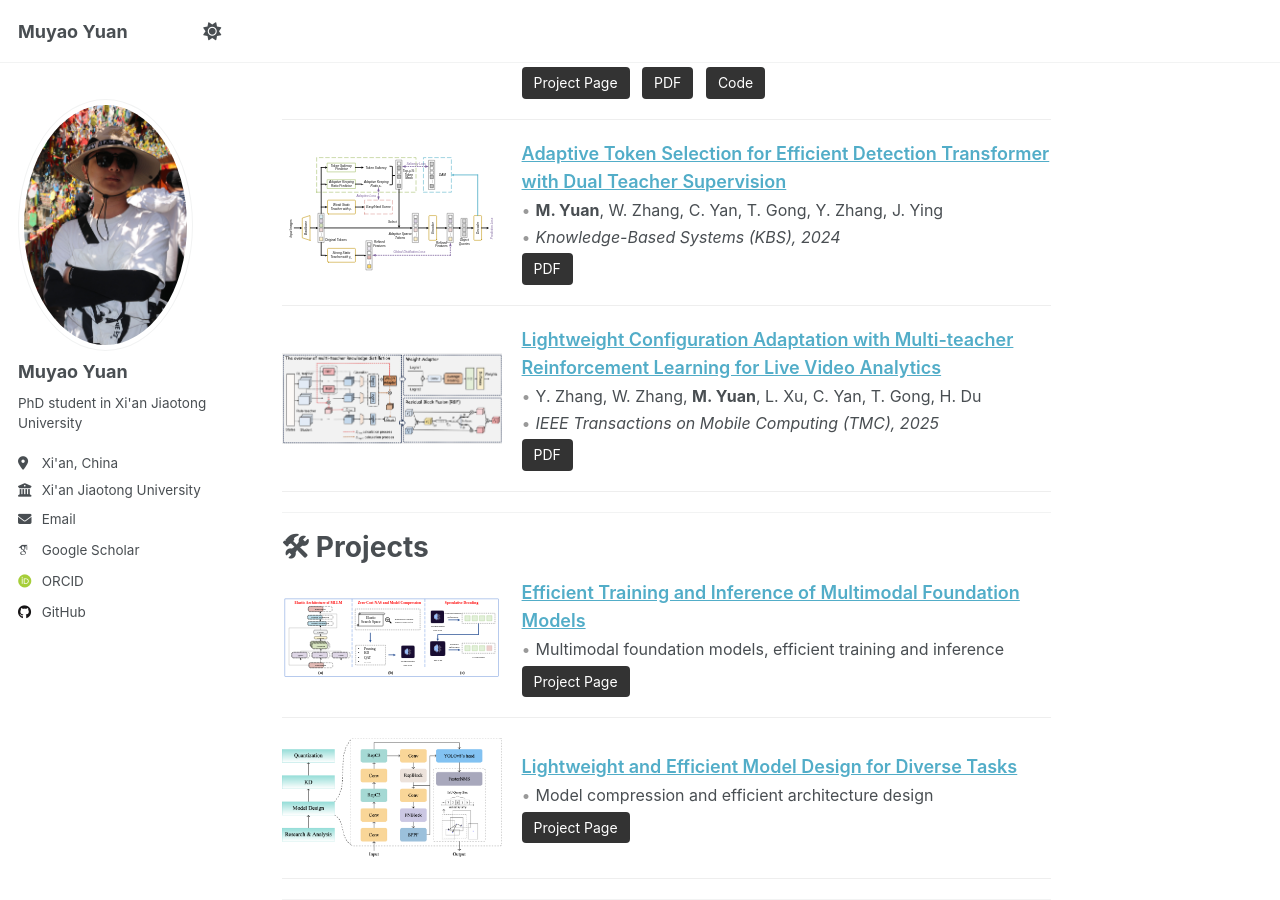
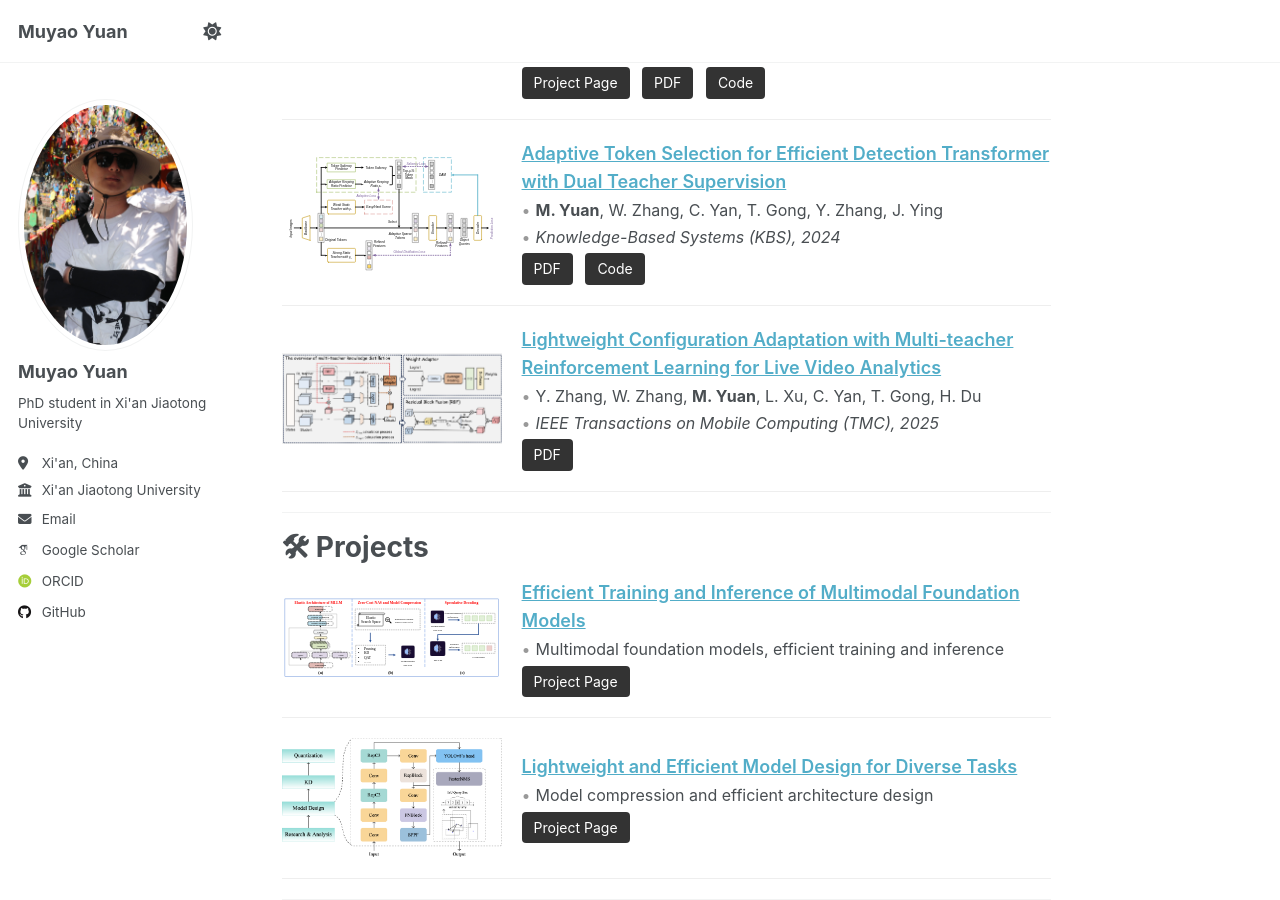
Before and after one commit to MuyaoYuan/MuyaoYuan.github.io, a Jekyll site: the page built from _pages/about.md, in a window 1280 px wide and 900 px high, scrolled down 857 px. Built offline with Jekyll 4.4.1, drawn with Linux system fonts in a browser that asks for light colours; some web fonts are replaced.

Commit message:
Add link to GitHub repository in about page

```diff
--- a/_pages/about.md
+++ b/_pages/about.md
@@ -168,6 +168,7 @@ I am **Muyao Yuan** (袁慕遥), a Ph.D. candidate in the MOEKLINNS Lab at Xi'an
       <span><i>Knowledge-Based Systems (KBS), 2024</i></span>
     </div>
     <a class="pub-button" href="https://doi.org/10.1016/j.knosys.2024.112036">PDF</a>
+    <a class="pub-button" href="https://github.com/MuyaoYuan/ATS-DETR">Code</a>
   </div>
 </div>
 
```
